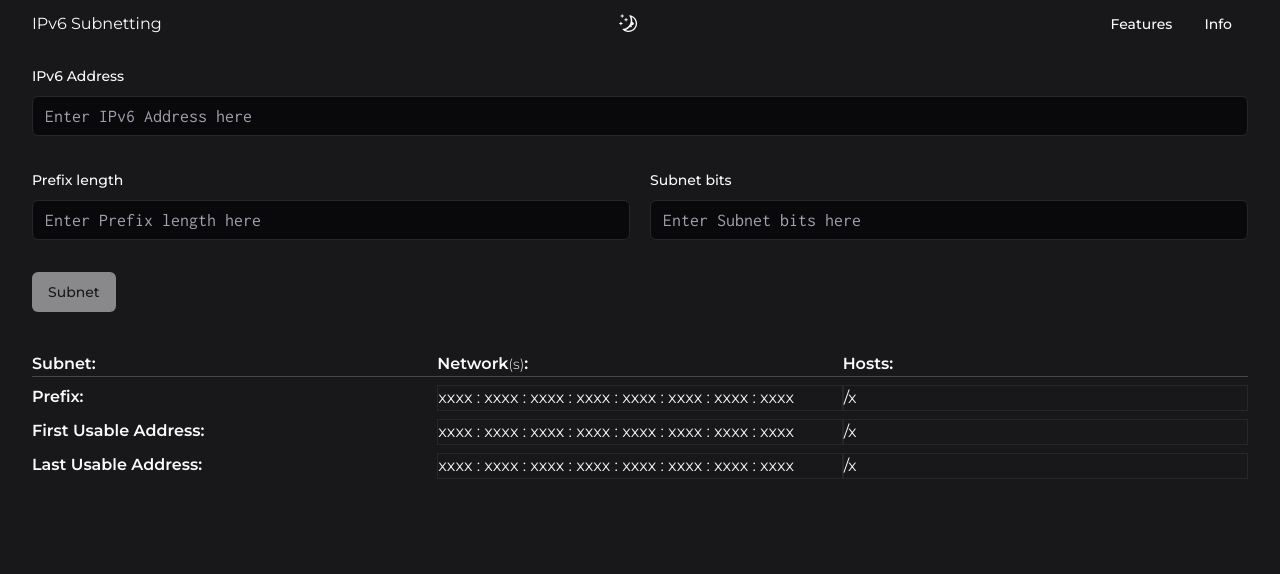
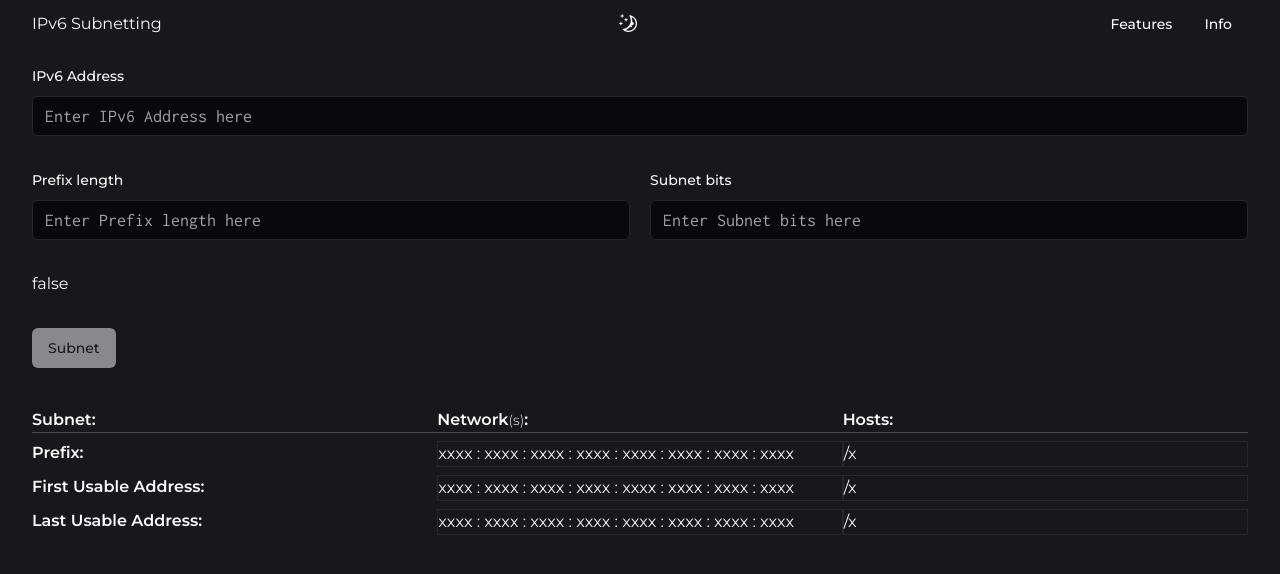
Before and after one commit to kmfiguerrez/next-ipv6, a Next.js app: page / in a window 1280 px wide. Shown: the top 574 px of the page. Built offline with nearby package versions, Linux system fonts and the light colour scheme.

Commit message:
Fix bug in using react's portal in IPv6 form.
- By Creating the show variable and put comments
  above it to explain what it does.

```diff
--- a/src/components/ipv6-form/ipv6-subnetting-form.tsx
+++ b/src/components/ipv6-form/ipv6-subnetting-form.tsx
@@ -76,11 +76,16 @@ const IPv6SubnettingForm: React.FC<TIPv6FormProps> = ({ onFormSubmit }) => {
     onFormSubmit(getPrefixResult.data)
   }
 
-  const formRef = useRef<HTMLFormElement | null>(null)
+  /*
+    Show only the portal input element for subnet number
+    if the state isSubmitSuccessful has been set to true.
+  */
+  const show = useRef<boolean>(false)
+  if (form.formState.isSubmitSuccessful) show.current = true
 
   return (
     <Form {...form}>
-      <form ref={formRef} onSubmit={form.handleSubmit(onSubmit)} className="space-y-8 mb-10">
+      <form onSubmit={form.handleSubmit(onSubmit)} className="space-y-8 mb-10">
 
         <FormField
           control={form.control}
@@ -144,12 +149,13 @@ const IPv6SubnettingForm: React.FC<TIPv6FormProps> = ({ onFormSubmit }) => {
           />
         </div>
 
-        {/* Teleport this input element in the output component.
-            If there's no error after submitting, Portal works
-            because first, all elements have already committed
-            so referencing elements works like document.querySelector.
+        {/* Teleport this input element into the output component.
+            If there's no error after submitting at least once, Portal works
+            because first, one of the code branch of the output component
+            (if prefix is not undefined) have comitted so referencing
+            elements works like document.querySelector("subnetNumber").
         */}
-        {form.formState.isSubmitted && createPortal(
+        {show.current && createPortal(
           <FormField
             control={form.control}
             name="subnetNumber"
@@ -163,16 +169,21 @@ const IPv6SubnettingForm: React.FC<TIPv6FormProps> = ({ onFormSubmit }) => {
                   max={128}
                   placeholder="Enter Subnet bits here"
                   {...field}
-                  className={`${inconsolata.className} w-[50%] h-7`}
+                  className={`${inconsolata.className} w-[50%] h-7 bg-transparent border-0 text-lg`}
                 />
                 </FormControl>
                 <FormMessage />
               </FormItem>
             )}
           />,
-          // formRef.current?.nextElementSibling as Element
           document.querySelector("#subnetNumberContainer") as Element
         )}
+
+        <div>
+          {/* {form.formState.isSubmitSuccessful.toString()} */}
+          {show.current.toString()}
+
+        </div>
 
         <Button
           type="submit"
```
